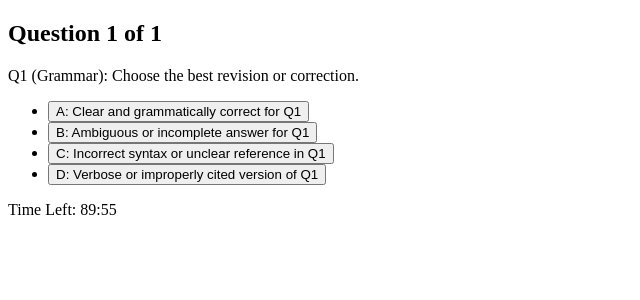
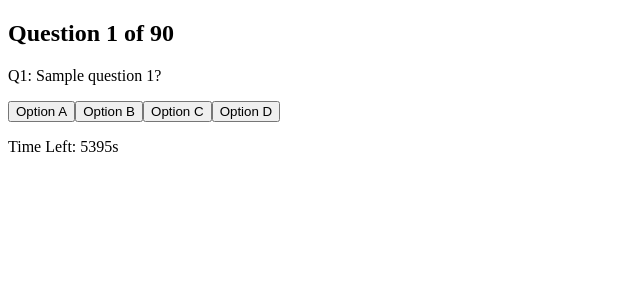
Before and after one commit to KaraJoslin/clep-practice-test, a React (Create React App) app: page / in a window 1280 px wide. Shown: the top 300 px of the page, without its empty margins (0-640 px from the left). Built offline with nearby package versions, Linux system fonts and the light colour scheme.

Commit message:
Final working version with timer, 90 questions, and score tracking

```diff
--- a/src/App.js
+++ b/src/App.js
@@ -1,19 +1,17 @@
-import React, { useState, useEffect } from "react";
 
-const questions = [
-  {
-    id: 1,
-    question: "Q1 (Grammar): Choose the best revision or correction.",
-    options: [
-      "A: Clear and grammatically correct for Q1",
-      "B: Ambiguous or incomplete answer for Q1",
-      "C: Incorrect syntax or unclear reference in Q1",
-      "D: Verbose or improperly cited version of Q1"
-    ],
-    correctAnswer: "A: Clear and grammatically correct for Q1"
-  }
-  // Add more questions here (up to 90)...
-];
+import React, { useState, useEffect } from 'react';
+
+const questions = Array.from({ length: 90 }, (_, i) => ({
+  id: i + 1,
+  question: `Q${i + 1}: Sample question ${i + 1}?`,
+  options: [
+    'Option A',
+    'Option B',
+    'Option C',
+    'Option D'
+  ],
+  correctAnswer: 'Option A'
+}));
 
 function App() {
   const [currentQuestion, setCurrentQuestion] = useState(0);
@@ -21,7 +19,7 @@ function App() {
   const [isComplete, setIsComplete] = useState(false);
   const [selectedAnswers, setSelectedAnswers] = useState({});
   const [startTime] = useState(Date.now());
-  const [timeLeft, setTimeLeft] = useState(60 * 90); // 90 minutes
+  const [timeLeft, setTimeLeft] = useState(60 * 90);
 
   useEffect(() => {
     const timer = setInterval(() => {
@@ -40,9 +38,11 @@ function App() {
   const handleAnswer = (option) => {
     const question = questions[currentQuestion];
     setSelectedAnswers(prev => ({ ...prev, [question.id]: option }));
+
     if (option === question.correctAnswer) {
       setScore(prev => prev + 1);
     }
+
     const nextQuestion = currentQuestion + 1;
     if (nextQuestion < questions.length) {
       setCurrentQuestion(nextQuestion);
@@ -55,26 +55,12 @@ function App() {
     setIsComplete(true);
   };
 
-  const restartTest = () => {
-    setCurrentQuestion(0);
-    setScore(0);
-    setIsComplete(false);
-    setSelectedAnswers({});
-    setTimeLeft(60 * 90);
-  };
-
-  const formatTime = (seconds) => {
-    const min = Math.floor(seconds / 60);
-    const sec = seconds % 60;
-    return `${min}:${sec.toString().padStart(2, "0")}`;
-  };
-
   if (isComplete) {
     return (
       <div>
-        <h2>Test Complete!</h2>
-        <p>Your score: {score} out of {questions.length}</p>
-        <button onClick={restartTest}>Restart Test</button>
+        <h2>Test Completed</h2>
+        <p>Your score: {score} / {questions.length}</p>
+        <p>Time Taken: {Math.round((Date.now() - startTime) / 1000)} seconds</p>
       </div>
     );
   }
@@ -85,14 +71,10 @@ function App() {
     <div>
       <h2>Question {currentQuestion + 1} of {questions.length}</h2>
       <p>{current.question}</p>
-      <ul>
-        {current.options.map((opt, idx) => (
-          <li key={idx}>
-            <button onClick={() => handleAnswer(opt)}>{opt}</button>
-          </li>
-        ))}
-      </ul>
-      <p>Time Left: {formatTime(timeLeft)}</p>
+      {current.options.map((opt, i) => (
+        <button key={i} onClick={() => handleAnswer(opt)}>{opt}</button>
+      ))}
+      <p>Time Left: {timeLeft}s</p>
     </div>
   );
 }
```
Also changed, not shown: package.json (+10 -6 lines), public/index.html (+5 -4 lines), src/index.js (+6 -4 lines), 1 other file (tests, documents, lock files or other folders).
